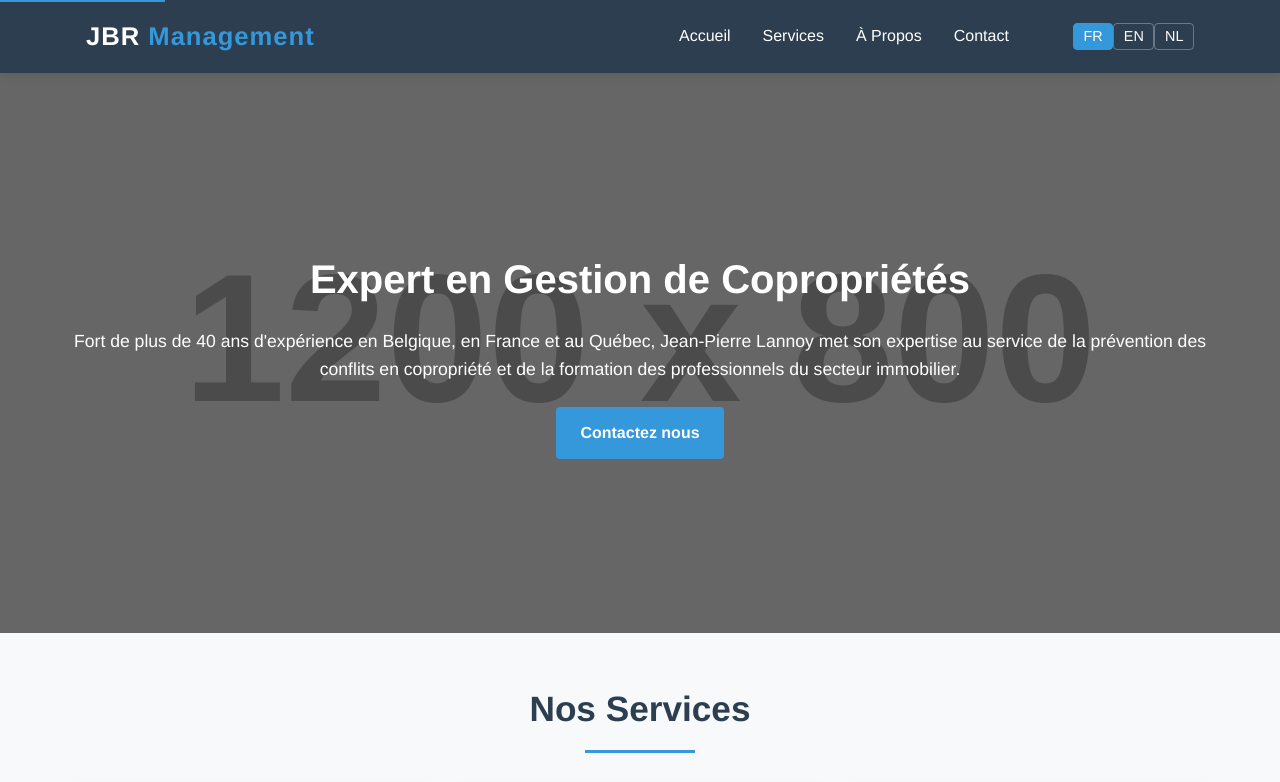
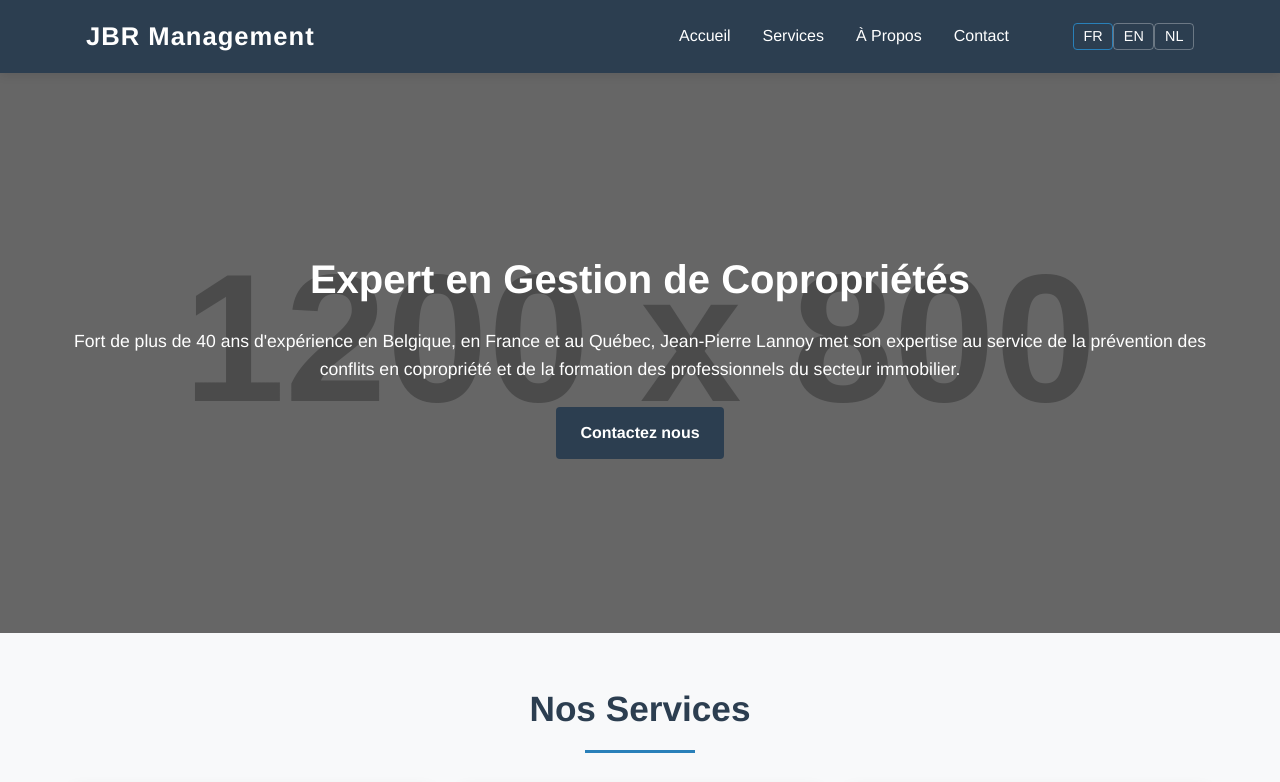
Before and after one commit to amstram-creation/jbrmanagement.be, a plain HTML site: page index.html in a window 1280 px wide. Shown: the top 782 px of the page. Drawn offline with Linux system fonts and the light colour scheme; placeholder pictures from the web are drawn by us.

Commit message:
accessibility

```diff
--- a/styles.css
+++ b/styles.css
@@ -1,7 +1,7 @@
 :root {
     --primary: #2c3e50;
     --secondary: #34495e;
-    --accent: #3498db;
+    --accent: #2980b9;
     --light: #ecf0f1;
     --dark: #2c3e50;
 }
@@ -24,7 +24,7 @@ body {
     position: absolute;
     top: -40px;
     left: 0;
-    background: var(--accent);
+    background: var(--primary);
     color: white;
     padding: 8px 16px;
     z-index: 1000;
@@ -61,10 +61,6 @@ header {
     font-size: 1.4rem;
     font-weight: bold;
     letter-spacing: 1px;
-}
-
-.logo span {
-    color: var(--accent);
 }
 
 /* Mobile-first navigation */
@@ -149,7 +145,7 @@ header {
 }
 
 .lang-switcher button.active {
-    background-color: var(--accent);
+    background-color: var(--primary);
     border-color: var(--accent);
 }
 
@@ -179,7 +175,7 @@ header {
 
 .btn {
     display: inline-block;
-    background-color: var(--accent);
+    background-color: var(--primary);
     color: white;
     padding: 0.8rem 1.5rem;
     border-radius: 4px;
@@ -455,7 +451,7 @@ footer {
 }
 
 .institutions-list a {
-    color: #bbb;
+    color: #EEE;
     text-decoration: none;
     background-color: rgba(255, 255, 255, 0.1);
     padding: 0.5rem 1rem;
```
